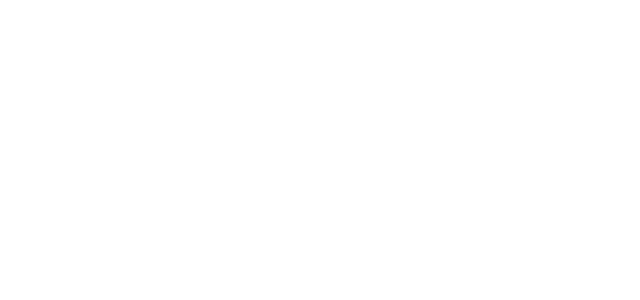
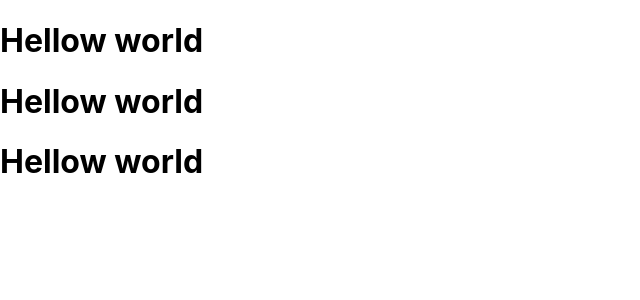
Before and after one commit to bikale/react-bootstrap, a React (Create React App) app: page / in a window 1280 px wide. Shown: the top 300 px of the page, without its empty margins (0-640 px from the left). Built offline with nearby package versions, Linux system fonts and the light colour scheme.

Commit message:
adding some comment

```diff
--- a/public/index.html
+++ b/public/index.html
@@ -14,30 +14,28 @@
       manifest.json provides metadata used when your web app is installed on a
       user's mobile device or desktop. See https://developers.google.com/web/fundamentals/web-app-manifest/
     -->
+    <script src="https://ajax.googleapis.com/ajax/libs/jquery/3.4.1/jquery.min.js"></script>
+    <link
+      rel="stylesheet"
+      href="https://cdnjs.cloudflare.com/ajax/libs/font-awesome/4.7.0/css/font-awesome.min.css"
+    />
+    <script
+      src="https://cdnjs.cloudflare.com/ajax/libs/popper.js/1.14.7/umd/popper.min.js"
+      integrity="sha384-UO2eT0CpHqdSJQ6hJty5KVphtPhzWj9WO1clHTMGa3JDZwrnQq4sF86dIHNDz0W1"
+      crossorigin="anonymous"
+    ></script>
+    <script
+      src="https://stackpath.bootstrapcdn.com/bootstrap/4.3.1/js/bootstrap.min.js"
+      integrity="sha384-JjSmVgyd0p3pXB1rRibZUAYoIIy6OrQ6VrjIEaFf/nJGzIxFDsf4x0xIM+B07jRM"
+      crossorigin="anonymous"
+    ></script>
+
     <link rel="manifest" href="%PUBLIC_URL%/manifest.json" />
-    <!--
-      Notice the use of %PUBLIC_URL% in the tags above.
-      It will be replaced with the URL of the `public` folder during the build.
-      Only files inside the `public` folder can be referenced from the HTML.
 
-      Unlike "/favicon.ico" or "favicon.ico", "%PUBLIC_URL%/favicon.ico" will
-      work correctly both with client-side routing and a non-root public URL.
-      Learn how to configure a non-root public URL by running `npm run build`.
-    -->
     <title>React App</title>
   </head>
   <body>
     <noscript>You need to enable JavaScript to run this app.</noscript>
     <div id="root"></div>
-    <!--
-      This HTML file is a template.
-      If you open it directly in the browser, you will see an empty page.
-
-      You can add webfonts, meta tags, or analytics to this file.
-      The build step will place the bundled scripts into the <body> tag.
-
-      To begin the development, run `npm start` or `yarn start`.
-      To create a production bundle, use `npm run build` or `yarn build`.
-    -->
   </body>
 </html>
--- a/src/App.js
+++ b/src/App.js
@@ -1,9 +1,13 @@
 import React from 'react';
-import logo from './logo.svg';
-import './App.css';
+
+import MyComp from './components/MyComp';
 
 function App() {
-  return <div className="App"></div>;
+  return (
+    <div>
+      <MyComp></MyComp>
+    </div>
+  );
 }
 
 export default App;
--- /dev/null
+++ b/src/components/MyComp.js
@@ -0,0 +1,11 @@
+import React from 'react';
+
+export default function MyComp() {
+  return (
+    <div>
+      <h1>Hellow world</h1>
+      <h1>Hellow world</h1>
+      <h1>Hellow world</h1>
+    </div>
+  );
+}
```
